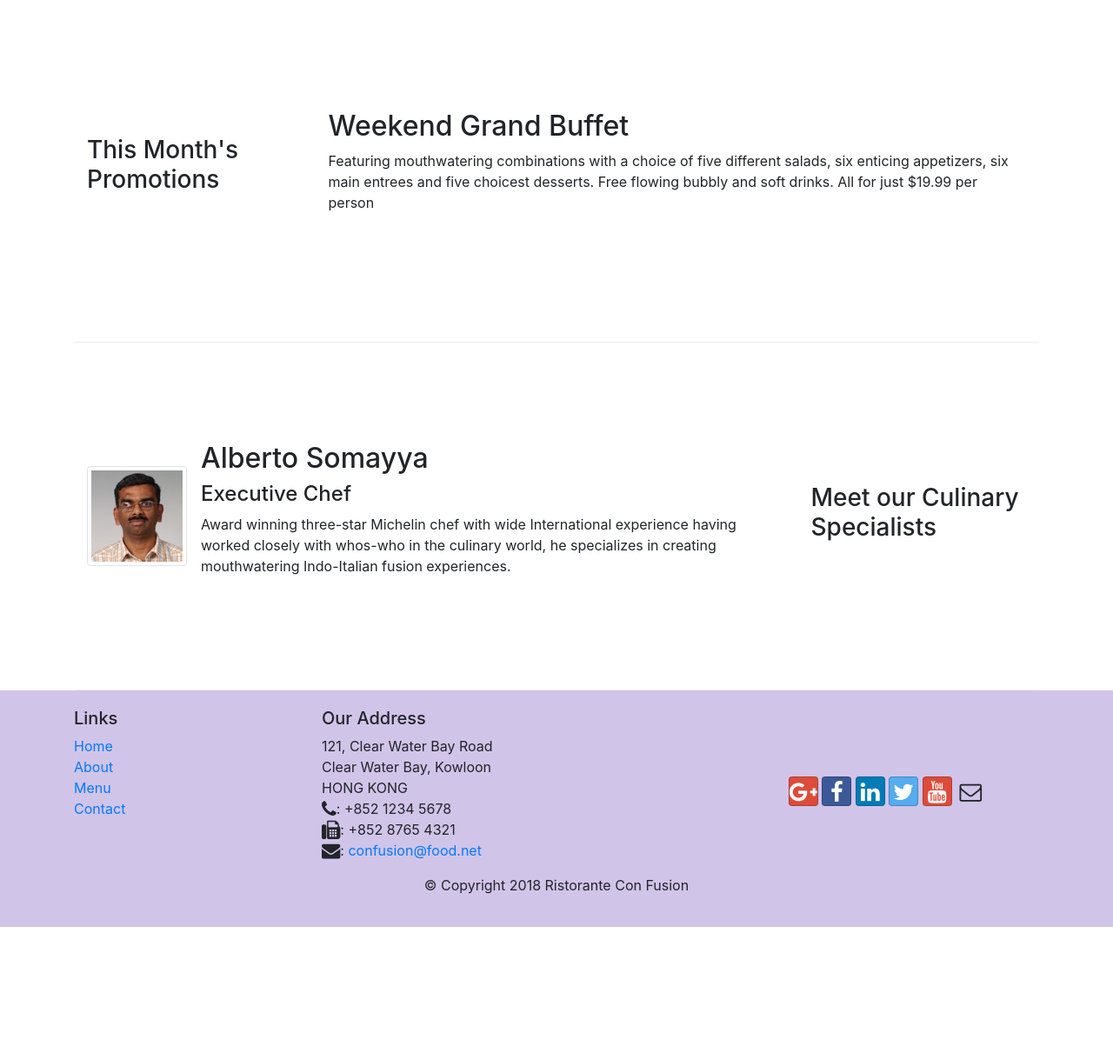
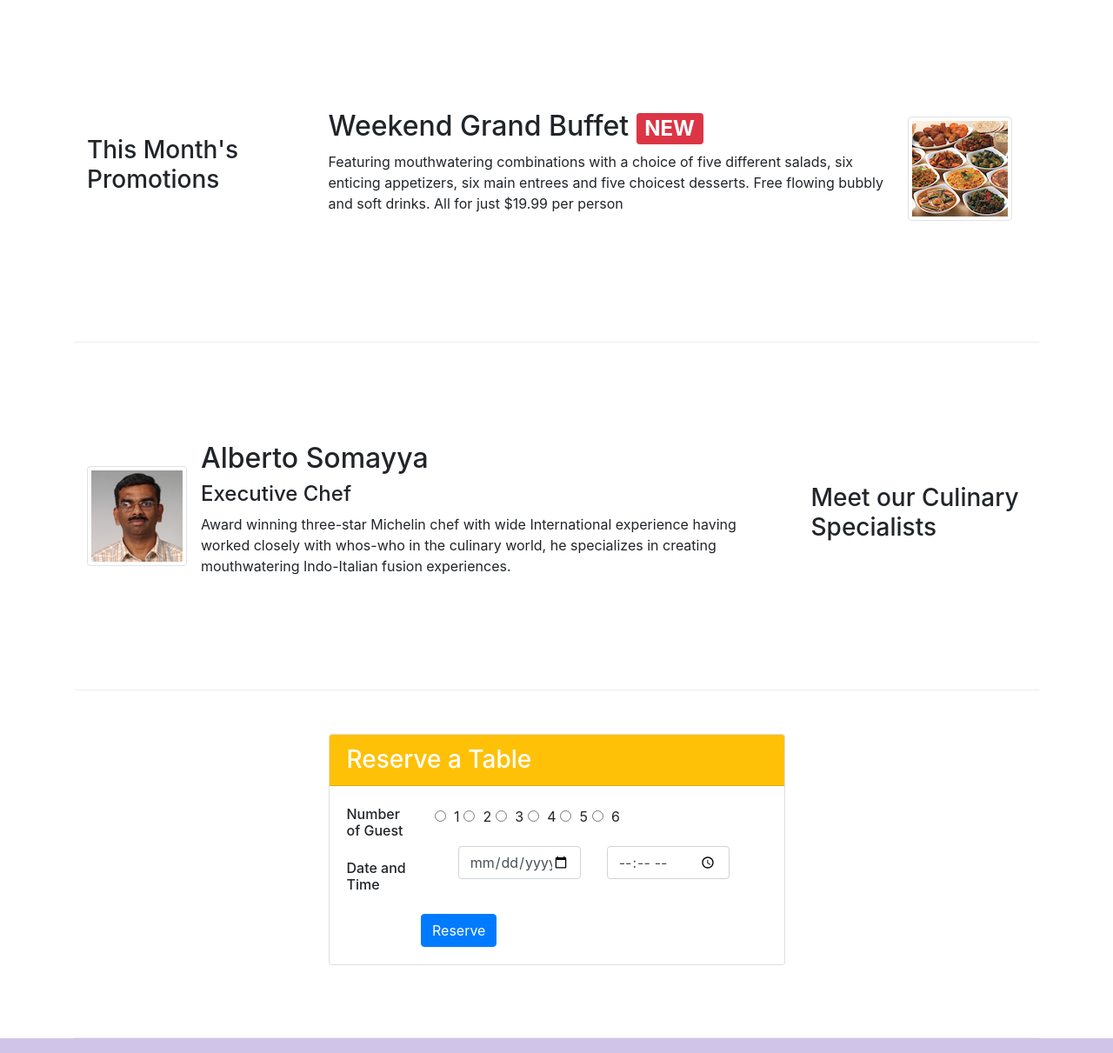
Before and after one commit to Timilehin-bello/conFusion, a website: page index.html in a window 1280 px wide. Shown: the part 740-1951 px from the top of the page at 87% size. Before the commit the page ends 1806 px from the top, so only its background shows below. Drawn offline with nearby package versions, Linux system fonts and the light colour scheme.

```diff
--- a/css/styles.css
+++ b/css/styles.css
@@ -35,3 +35,9 @@
 .navbar-dark {
   background-color: #512da8;
 }
+.tab-content {
+  border-left: 1px solid #ddd;
+  border-right: 1px solid #ddd;
+  border-bottom: 1px solid #ddd;
+  padding: 10px;
+}
--- a/index.html
+++ b/index.html
@@ -27,7 +27,7 @@
                     <li class="nav-item active"><a class="nav-link" href="#"><span class="fa fa-home fa-lg"></span> Home</a></li>
                     <li class="nav-item"><a class="nav-link" href="./aboutus.html"><span class="fa fa-info fa-lg"></span> About</a></li>
                     <li class="nav-item"><a class="nav-link" href="#"><span class="fa fa-list fa-lg"></span> Menu</a></li>
-                    <li class="nav-item"><a class="nav-link" href="#"> <span class="fa fa-address-card fa-lg"></span> Contact</a></li>
+                    <li class="nav-item"><a class="nav-link" href="contactus.html"> <span class="fa fa-address-card fa-lg"></span> Contact</a></li>
                 </ul>
             </div>
         </div>
@@ -40,8 +40,11 @@
                     <h1>Ristorante con Fusion</h1>
                     <p>We take inspiration from the World's best cuisines, and create a unique fusion experience. Our lipsmacking creations will tickle your culinary senses!</p>
                 </div>
-                <div class="col-12 col-sm align-self-center">
+                <div class="col-12 col-sm-2 align-self-center">
                     <img src="img/logo.png" alt="" class="img-fluid">
+                </div>
+                <div class="col-12 col-sm-3 offset-sm-1 align-self-center">
+                    <a href="" class="btn btn-warning btn-block " role="button">Reserve Table</a>
                 </div>
                 </div>
             </div>
@@ -75,8 +78,13 @@
                 <h3>This Month's Promotions</h3>
             </div>
             <div class="col col-sm col-md">
-                <h2>Weekend Grand Buffet</h2>
-                <p>Featuring mouthwatering combinations with a choice of five different salads, six enticing appetizers, six main entrees and five choicest desserts. Free flowing bubbly and soft drinks. All for just $19.99 per person </p>
+                <div class="media">
+                    <div class="media-body">
+                        <h2>Weekend Grand Buffet <span class="badge badge-danger">NEW</span></h2>
+                        <p class="d-none d-sm-block">Featuring mouthwatering combinations with a choice of five different salads, six enticing appetizers, six main entrees and five choicest desserts. Free flowing bubbly and soft drinks. All for just $19.99 per person </p>
+                    </div>
+                    <img class="d-flex mr-3 img-thumbnail align-self-center" src="img/buffet.png" alt="Uthappizza">
+                </div>
             </div>
         </div>
 
@@ -100,8 +108,53 @@
                 </div>
             </div>
         </div>
+        <div class="row row-content justify-content-center">
+            <div class="col-12 col-md-6">
+                <div class="card">
+                    <h3 class="card-header bg-warning text-white">Reserve a Table</h3>
+                    <div class="card-body">
+                        <form>
+                            <div class="form-check form-check-inline">
+                                <div class="row">
+                                    <h6 class="col-12 col-md-3">Number of Guest</h6>
+                                    <div class=" col col-md">
+                                        <input class="form-check-input" type="radio" name="inlineRadioOptions" id="inlineRadio1" value="option1">
+                                        <label class="form-check-label" for="inlineRadio1">1</label>
+                                        <input class="form-check-input" type="radio" name="inlineRadioOptions" id="inlineRadio2" value="option2">
+                                        <label class="form-check-label" for="inlineRadio1">2</label>
+                                        <input class="form-check-input" type="radio" name="inlineRadioOptions" id="inlineRadio3" value="option3">
+                                        <label class="form-check-label" for="inlineRadio3">3</label>
+                                        <input class="form-check-input" type="radio" name="inlineRadioOptions" id="inlineRadio4" value="option4">
+                                        <label class="form-check-label" for="inlineRadio4">4</label>
+                                        <input class="form-check-input" type="radio" name="inlineRadioOptions" id="inlineRadio5" value="option5">
+                                        <label class="form-check-label" for="inlineRadio5">5</label>
+                                        <input class="form-check-input" type="radio" name="inlineRadioOptions" id="inlineRadio6" value="option6">
+                                        <label class="form-check-label" for="inlineRadio6">6</label>
+                                    </div>
+                                </div>
+                            </div>
+                            <div class="form-group-row row">
+                                <!-- <div class="col-12 col-md-2"> -->
+                                <h6 class="col-12 col-sm-3 mt-3" >Date and Time</h6>
+                                <!-- </div> -->
+                                <div class="col-12 col-sm-4">
+                                    <input type="date" class="form-control" id="date" placeholder="Date" name="date">
+                                </div>
+                                <div class="col col-sm-4">
+                                    <input type="time" class="form-control" id="time" placeholder="Time" name="time">
+                                </div>
+                            </div>
+                            <div class="row">
+                                <div class="col-12 col-sm-3 offset-sm-2 align-self-center">
+                                    <a href="" class="btn btn-primary mt-3" role="button">Reserve</a>
+                                </div>
+                            </div>
+                        </form>
+                    </div>
+                </div>
+            </div>
+        </div>
     </div>
-
     <footer class="footer">
         <div class="container">
             <div class="row">
```
Also changed, not shown: aboutus.html (+31 -0 lines), contactus.html (+1 -1 lines).
